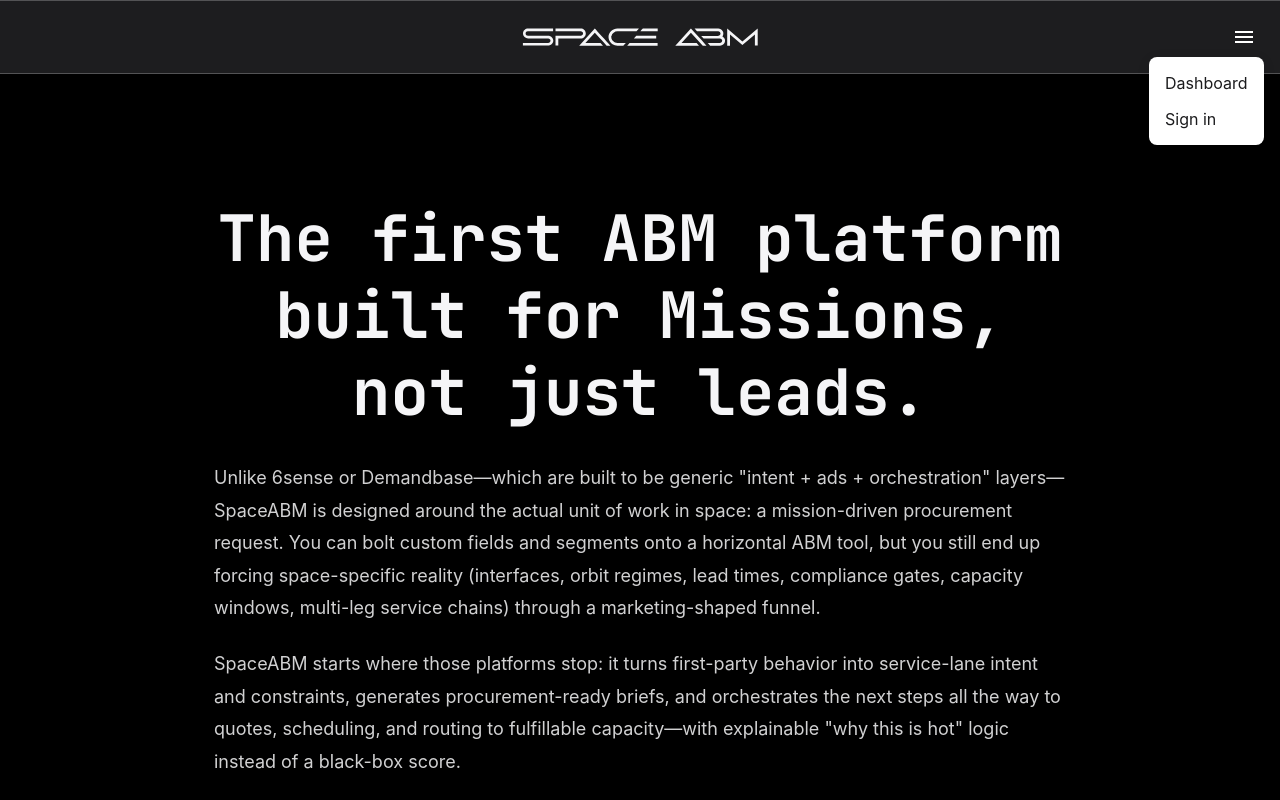
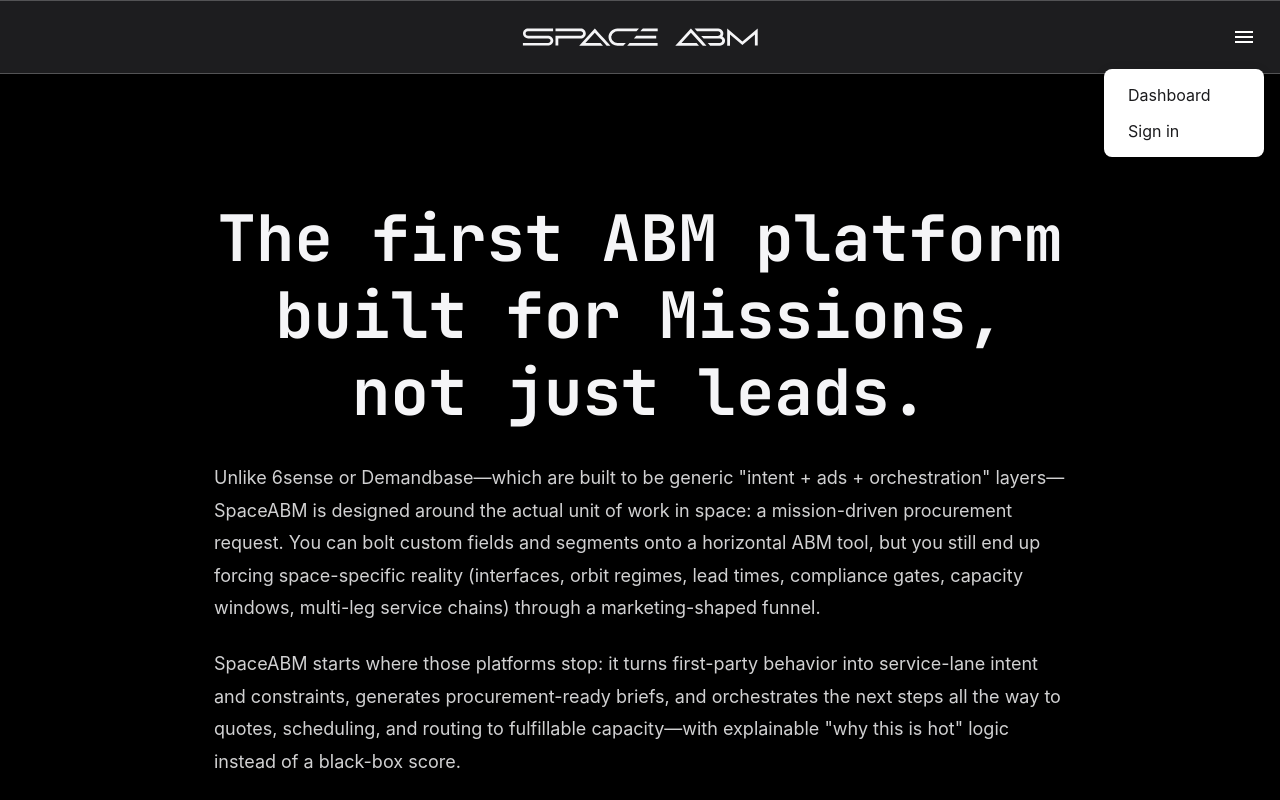
Before and after one commit to bigbadbrad/space-abm, a Next.js app: page / in a window 1280 px wide. Both pictures are taken after a click on the button "open navigation menu". Shown: the top 800 px of the page. Built offline with nearby package versions, Linux system fonts and the light colour scheme; no server answers.

Commit message:
fixed sign in and sign out on homepage i hope

```diff
--- a/src/components/main-navbar.tsx
+++ b/src/components/main-navbar.tsx
@@ -14,12 +14,15 @@
 import React from 'react';
 import type { FC } from 'react';
 import Link from 'next/link';
-import { useRouter, usePathname } from 'next/navigation';
-import { AppBar, Box, IconButton, Menu, MenuItem, Toolbar } from '@mui/material';
+import { usePathname, useRouter } from 'next/navigation';
+import { AppBar, Box, IconButton, MenuList, MenuItem, Popover, Toolbar } from '@mui/material';
 import MenuIcon from '@mui/icons-material/Menu';
 
 import { PrimaryColor } from '@/config';
 import { paths } from '@/paths';
+import { authClient } from '@/lib/auth/client';
+import { logger } from '@/lib/default-logger';
+import { useUser } from '@/hooks/use-user';
 import { LogoCool } from './logo-cool';
 
 export const MainNavbar: FC = () => {
@@ -27,8 +30,9 @@
   const logoSecondaryColor = colorScheme === 'dark' ? '#F5F5F7' : '#111827';
   const logoTextColor = colorScheme === 'dark' ? '#F5F5F7' : '#111827';
 
+  const pathname = usePathname();
   const router = useRouter();
-  const pathname = usePathname();
+  const { user, checkSession } = useUser();
 
   const [menuAnchorEl, setMenuAnchorEl] = React.useState<null | HTMLElement>(null);
   const menuOpen = Boolean(menuAnchorEl);
@@ -41,15 +45,29 @@
     setMenuAnchorEl(null);
   };
 
+  const handleSignIn = React.useCallback(() => {
+    handleMenuClose();
+    window.location.href = paths.auth.signIn;
+  }, []);
+
+  const handleSignOut = React.useCallback(async (): Promise<void> => {
+    try {
+      const { error } = await authClient.signOut();
+      if (error) {
+        logger.error('Sign out error', error);
+        return;
+      }
+      await checkSession?.();
+      router.refresh();
+      handleMenuClose();
+    } catch (err) {
+      logger.error('Sign out error', err);
+    }
+  }, [checkSession, router]);
+
   React.useEffect(() => {
-    // Close the menu when the route changes
     handleMenuClose();
   }, [pathname]);
-
-  const goTo = (href: string) => {
-    handleMenuClose();
-    router.push(href);
-  };
 
   return (
     <AppBar
@@ -125,23 +143,33 @@
           >
             <MenuIcon />
           </IconButton>
-          <Menu
+          <Popover
             id="main-nav-menu"
+            open={menuOpen}
             anchorEl={menuAnchorEl}
-            open={menuOpen}
             onClose={handleMenuClose}
-            anchorOrigin={{
-              vertical: 'bottom',
-              horizontal: 'right',
-            }}
-            transformOrigin={{
-              vertical: 'top',
-              horizontal: 'right',
+            anchorOrigin={{ horizontal: 'right', vertical: 'bottom' }}
+            transformOrigin={{ vertical: 'top', horizontal: 'right' }}
+            slotProps={{
+              paper: { sx: { minWidth: 160, mt: 1.5 } },
             }}
           >
-            <MenuItem onClick={() => goTo(paths.abm.overview)}>Dashboard</MenuItem>
-            <MenuItem onClick={() => goTo(paths.auth.signIn)}>Sign in</MenuItem>
-          </Menu>
+            <MenuList disablePadding sx={{ p: '8px', '& .MuiMenuItem-root': { borderRadius: 1 } }}>
+              <MenuItem
+                onClick={() => {
+                  handleMenuClose();
+                  window.location.href = paths.abm.overview;
+                }}
+              >
+                Dashboard
+              </MenuItem>
+              {user ? (
+                <MenuItem onClick={handleSignOut}>Sign out</MenuItem>
+              ) : (
+                <MenuItem onClick={handleSignIn}>Sign in</MenuItem>
+              )}
+            </MenuList>
+          </Popover>
         </Box>
       </Toolbar>
     </AppBar>
```
Also changed, not shown: src/components/dashboard/layout/user-popover.tsx (+15 -0 lines).
